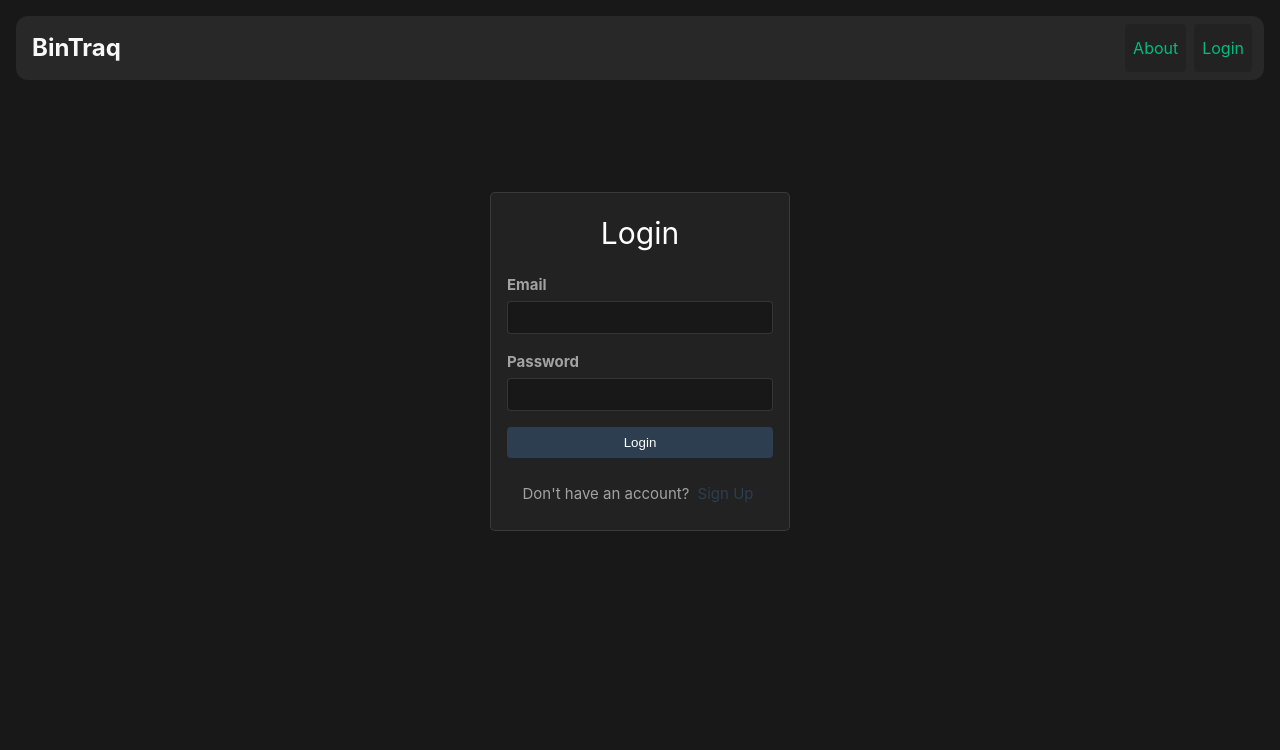
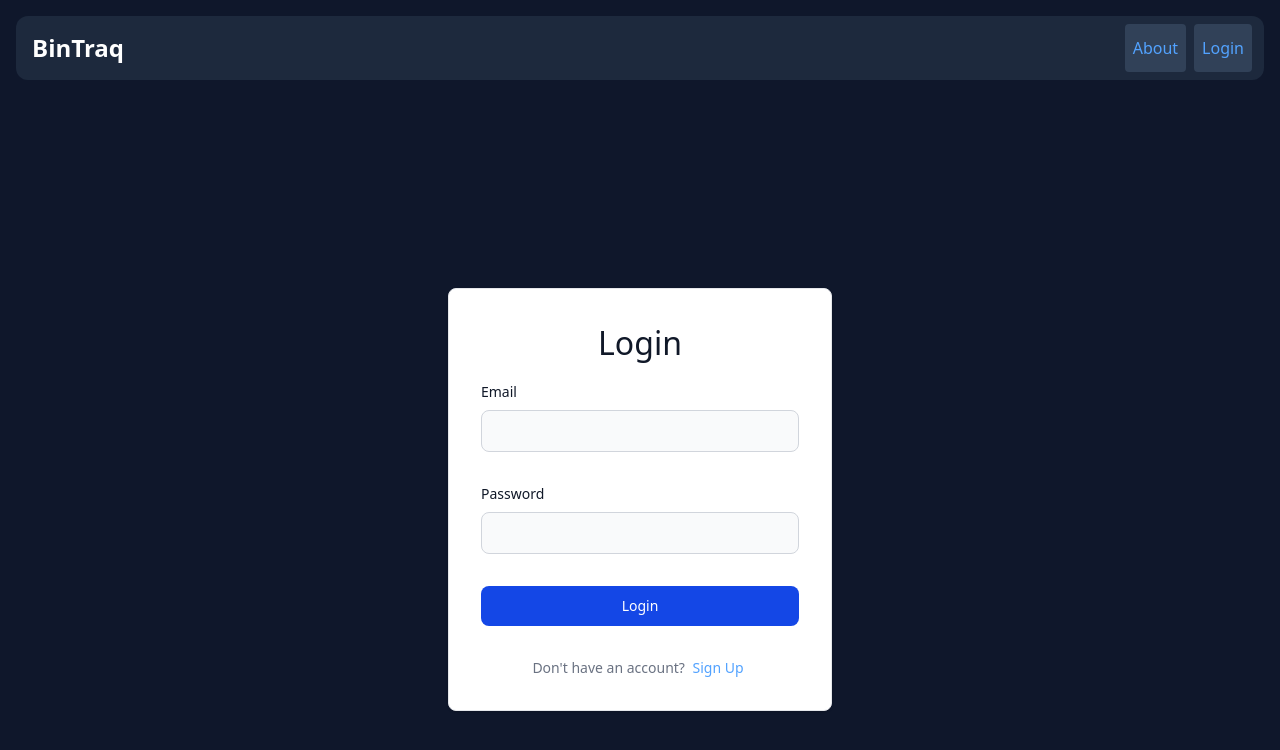
Before and after one commit to kwila-cloud/bintraq, a Vue app in the folder app/: page /login in a window 1280 px wide. Shown: the top 750 px of the page. Built offline with nearby package versions, Linux system fonts and the light colour scheme; no server answers.

Commit message:
feat: improve styling (#9)
* feat: add tailwind

* feat: start on AddBinDialog

* feat: improve styling

* refactor: Update login page to use Tailwind CSS

* clean up

```diff
--- a/app/package.json
+++ b/app/package.json
@@ -15,11 +15,14 @@
     "format": "prettier --write src/"
   },
   "dependencies": {
+    "@iconify/vue": "^5.0.0",
     "@supabase/supabase-js": "^2.49.4",
+    "reka-ui": "^2.2.0",
     "vue": "^3.5.13",
     "vue-router": "^4.5.0"
   },
   "devDependencies": {
+    "@tailwindcss/vite": "^4.1.5",
     "@tsconfig/node22": "^22.0.1",
     "@types/node": "^22.14.0",
     "@vitejs/plugin-vue": "^5.2.3",
@@ -34,6 +37,7 @@
     "npm-run-all2": "^7.0.2",
     "oxlint": "^0.16.0",
     "prettier": "3.5.3",
+    "tailwindcss": "^4.1.5",
     "typescript": "~5.8.0",
     "vite": "^6.3.4",
     "vite-plugin-vue-devtools": "^7.7.2",
--- a/app/src/assets/base.css
+++ /dev/null
@@ -1,76 +0,0 @@
-/* color palette from <https://github.com/vuejs/theme> */
-:root {
-  --vt-c-white: #ffffff;
-  --vt-c-white-soft: #f8f8f8;
-  --vt-c-white-mute: #f2f2f2;
-
-  --vt-c-black: #181818;
-  --vt-c-black-soft: #222222;
-  --vt-c-black-mute: #282828;
-
-  --vt-c-indigo: #2c3e50;
-  --vt-c-indigo-bright: #3c4e60;
-
-  --vt-c-divider-light-1: rgba(60, 60, 60, 0.29);
-  --vt-c-divider-light-2: rgba(60, 60, 60, 0.12);
-  --vt-c-divider-dark-1: rgba(84, 84, 84, 0.65);
-  --vt-c-divider-dark-2: rgba(84, 84, 84, 0.48);
-
-  --vt-c-text-light-1: var(--vt-c-indigo);
-  --vt-c-text-light-2: rgba(60, 60, 60, 0.66);
-  --vt-c-text-dark-1: var(--vt-c-white);
-  --vt-c-text-dark-2: rgba(235, 235, 235, 0.64);
-}
-
-/* semantic color variables for this project */
-:root {
-  --color-background: var(--vt-c-black);
-  --color-background-soft: var(--vt-c-black-soft);
-  --color-background-mute: var(--vt-c-black-mute);
-
-  --color-border: var(--vt-c-divider-dark-2);
-  --color-border-hover: var(--vt-c-divider-dark-1);
-
-  --color-heading: var(--vt-c-text-dark-1);
-  --color-text: var(--vt-c-text-dark-2);
-  --color-error: #ff0000;
-
-  --color-primary: var(--vt-c-indigo);
-  --color-on-primary: var(--vt-c-white);
-  --color-primary-emphasis: var(--vt-c-indigo-bright);
-}
-
-*,
-*::before,
-*::after {
-  box-sizing: border-box;
-  margin: 0;
-  font-weight: normal;
-}
-
-body {
-  min-height: 100vh;
-  color: var(--color-text);
-  background: var(--color-background);
-  transition:
-    color 0.5s,
-    background-color 0.5s;
-  line-height: 1.6;
-  font-family:
-    Inter,
-    -apple-system,
-    BlinkMacSystemFont,
-    'Segoe UI',
-    Roboto,
-    Oxygen,
-    Ubuntu,
-    Cantarell,
-    'Fira Sans',
-    'Droid Sans',
-    'Helvetica Neue',
-    sans-serif;
-  font-size: 15px;
-  text-rendering: optimizeLegibility;
-  -webkit-font-smoothing: antialiased;
-  -moz-osx-font-smoothing: grayscale;
-}
--- a/app/src/assets/main.css
+++ b/app/src/assets/main.css
@@ -1,11 +1,24 @@
-@import './base.css';
+@import 'tailwindcss';
+
+body {
+  color: var(--color-white);
+  background: var(--color-slate-900);
+}
+
+h1 {
+  font-size: 2rem;
+}
+
+button {
+  cursor: pointer;
+}
 
 nav {
   display: flex;
   flex-direction: row;
   align-items: center;
   gap: 8px;
-  background: var(--vt-c-black-mute);
+  background: var(--color-slate-800);
   padding: 8px 12px;
   border-radius: 12px;
 
@@ -13,14 +26,14 @@ nav {
     margin-inline-end: auto;
     font-weight: bold;
     font-size: 1.5rem;
-    color: var(--vt-c-white-soft);
+    color: var(--color-white);
   }
 
   :not(:first-child) {
     font-size: 1rem;
     line-height: 2;
     padding: 8px;
-    background: var(--vt-c-black-soft);
+    background: var(--color-slate-700);
     border-radius: 4px;
   }
 }
@@ -35,7 +48,7 @@ nav {
 a, .button-as-a {
   border: none;
   text-decoration: none;
-  color: hsla(160, 100%, 37%, 1);
+  color: var(--color-blue-400);
   transition: 0.4s;
   padding: 4px;
   cursor: pointer;
--- /dev/null
+++ b/app/src/components/AddBinDialog.vue
@@ -0,0 +1,45 @@
+<script setup lang="ts">
+import { Icon } from "@iconify/vue";
+import {
+  DialogClose,
+  DialogContent,
+  DialogDescription,
+  DialogOverlay,
+  DialogPortal,
+  DialogRoot,
+  DialogTitle,
+  DialogTrigger,
+} from "reka-ui";
+</script>
+
+<template>
+  <DialogRoot>
+    <DialogTrigger
+      class="bg-blue-500 text-white flex px-2 py-1 rounded-md items-center gap-1"
+    >
+      <Icon icon="hugeicons:add-01" />
+      <span>Add</span>
+    </DialogTrigger>
+    <DialogPortal>
+      <DialogOverlay
+        class="bg-blackA9 data-[state=open]:animate-overlayShow fixed inset-0 z-30"
+      />
+      <DialogContent
+        class="fixed top-[50%] left-[50%] translate-x-[-50%] translate-y-[-50%] rounded-lg bg-slate-800 p-6 focus:outline-none z-[100] w-80"
+      >
+        <DialogTitle class="text-lg font-semibold">Add Bin</DialogTitle>
+        <DialogDescription class="mt-3 mb-5 text-sm leading-normal">
+          TODO: add bin settings here
+        </DialogDescription>
+        <div class="mt-6 flex justify-end">
+          <DialogClose as-child>
+            <button>Save</button>
+          </DialogClose>
+        </div>
+        <DialogClose class="absolute top-2 right-2 p-2" aria-label="Close">
+          <Icon icon="hugeicons:cancel-01" />
+        </DialogClose>
+      </DialogContent>
+    </DialogPortal>
+  </DialogRoot>
+</template>
--- a/app/src/views/BinsView.vue
+++ b/app/src/views/BinsView.vue
@@ -1,30 +1,35 @@
 <script setup lang="ts">
-import { supabase } from '@/lib/supabaseClient'
-import { ref, onMounted } from 'vue'
-import { useRouter } from 'vue-router'
+import { supabase } from "@/lib/supabaseClient";
+import { ref, onMounted } from "vue";
+import { useRouter } from "vue-router";
+import AddBinDialog from "@/components/AddBinDialog.vue";
 
 type Bin = {
-  uuid: string
-  id: string
-  picker: string
-}
+  uuid: string;
+  id: string;
+  picker: string;
+};
 
-const bins = ref<Bin[]>([])
+const bins = ref<Bin[]>([]);
 
 async function getBins() {
-  const { data } = await supabase.from('bin').select().order('date')
-  bins.value = data as Bin[]
+  const { data } = await supabase.from("bin").select().order("date");
+  bins.value = data as Bin[];
 }
 
 onMounted(() => {
-  getBins()
-})
+  getBins();
+});
 </script>
 
 <template>
-  <h1>Bins</h1>
+  <div class="flex flex-row gap-4 items-center">
+    <h1>Bins</h1>
+    <AddBinDialog />
+  </div>
   <ul>
-    <li v-for="bin in bins" :key="bin.uuid">{{ bin.id }} (picked by {{ bin.picker }})</li>
+    <li v-for="bin in bins" :key="bin.uuid">
+      {{ bin.id }} (picked by {{ bin.picker }})
+    </li>
   </ul>
-  <p style="padding-top: 16px">Authentication guard is now active.</p>
 </template>
--- a/app/src/views/LoginPage.vue
+++ b/app/src/views/LoginPage.vue
@@ -1,27 +1,27 @@
 <script setup lang="ts">
-import { ref } from 'vue'
-import { supabase } from '@/lib/supabaseClient'
-import { useRouter } from 'vue-router'
+import { ref } from "vue";
+import { supabase } from "@/lib/supabaseClient";
+import { useRouter } from "vue-router";
 
-const email = ref('')
-const password = ref('')
-const error = ref('')
-const isLogin = ref(true) // Toggle between login and signup
-const router = useRouter()
+const email = ref("");
+const password = ref("");
+const error = ref("");
+const isLogin = ref(true); // Toggle between login and signup
+const router = useRouter();
 
 async function signIn() {
   try {
     const { error: authError } = await supabase.auth.signInWithPassword({
       email: email.value,
       password: password.value,
-    })
+    });
     if (authError) {
-      error.value = authError.message
+      error.value = authError.message;
     } else {
-      router.push('/')
+      router.push("/");
     }
   } catch (e: any) {
-    error.value = e.message
+    error.value = e.message;
   }
 }
 
@@ -30,120 +30,96 @@ async function signUp() {
     const { error: authError } = await supabase.auth.signUp({
       email: email.value,
       password: password.value,
-    })
+    });
     if (authError) {
-      error.value = authError.message
+      error.value = authError.message;
     } else {
       // Optionally, redirect or show a success message
-      router.push('/')
+      router.push("/");
     }
   } catch (e: any) {
-    error.value = e.message
+    error.value = e.message;
   }
 }
 
 function toggleForm() {
-  isLogin.value = !isLogin.value
-  error.value = '' // Clear any previous errors
+  isLogin.value = !isLogin.value;
+  error.value = ""; // Clear any previous errors
 }
 </script>
 
 <template>
-  <div class="login-container">
-    <h1>{{ isLogin ? 'Login' : 'Sign Up' }}</h1>
-    <div v-if="error" class="error-message">{{ error }}</div>
-    <form @submit.prevent="isLogin ? signIn() : signUp()" class="login-form">
-      <div class="form-group">
-        <label for="email">Email</label>
-        <input type="email" id="email" v-model="email" required class="form-control" />
+  <div class="flex justify-center mt-48">
+    <div
+      class="w-full max-w-sm p-4 bg-white border border-gray-200 rounded-lg shadow sm:p-6 md:p-8 dark:bg-gray-800 dark:border-gray-700"
+    >
+      <h1
+        class="text-xl font-medium text-gray-900 dark:text-white text-center mb-4"
+      >
+        {{ isLogin ? "Login" : "Sign Up" }}
+      </h1>
+      <div
+        v-if="error"
+        class="bg-red-100 border border-red-400 text-red-700 px-4 py-3 rounded relative mb-4"
+        role="alert"
+      >
+        <strong class="font-bold">Error!</strong>
+        <span class="block sm:inline">{{ error }}</span>
       </div>
-      <div class="form-group">
-        <label for="password">Password</label>
-        <input type="password" id="password" v-model="password" required class="form-control" />
-      </div>
-      <button type="submit" class="btn-primary">{{ isLogin ? 'Login' : 'Sign Up' }}</button>
-    </form>
-    <p class="toggle-form">
-      {{ isLogin ? "Don't have an account?" : 'Already have an account?' }}
-      <a href="#" @click.prevent="toggleForm">{{ isLogin ? 'Sign Up' : 'Login' }}</a>
-    </p>
+      <form
+        @submit.prevent="isLogin ? signIn() : signUp()"
+        class="space-y-4 flex flex-col gap-4"
+      >
+        <div>
+          <label
+            for="email"
+            class="block mb-2 text-sm font-medium text-gray-900 dark:text-white"
+            >Email</label
+          >
+          <input
+            type="email"
+            id="email"
+            v-model="email"
+            class="bg-gray-50 border border-gray-300 text-gray-900 text-sm rounded-lg focus:ring-blue-500 focus:border-blue-500 block w-full p-2.5 dark:bg-gray-700 dark:border-gray-600 dark:placeholder-gray-400 dark:text-white dark:focus:ring-blue-500 dark:focus:border-blue-500"
+            required
+          />
+        </div>
+        <div>
+          <label
+            for="password"
+            class="block mb-2 text-sm font-medium text-gray-900 dark:text-white"
+            >Password</label
+          >
+          <input
+            type="password"
+            id="password"
+            v-model="password"
+            class="bg-gray-50 border border-gray-300 text-gray-900 text-sm rounded-lg focus:ring-blue-500 focus:border-blue-500 block w-full p-2.5 dark:bg-gray-700 dark:border-gray-600 dark:placeholder-gray-400 dark:text-white dark:focus:ring-blue-500 dark:focus:border-blue-500"
+            required
+          />
+        </div>
+        <button
+          type="submit"
+          class="w-full text-white bg-blue-700 hover:bg-blue-800 focus:ring-4 focus:outline-none focus:ring-blue-300 font-medium rounded-lg text-sm px-5 py-2.5 text-center dark:bg-blue-600 dark:hover:bg-blue-700 dark:focus:ring-blue-800"
+        >
+          {{ isLogin ? "Login" : "Sign Up" }}
+        </button>
+        <div
+          class="text-sm font-light text-gray-500 dark:text-gray-400 text-center"
+        >
+          {{ isLogin ? "Don't have an account?" : "Already have an account?" }}
+          <a
+            href="#"
+            @click.prevent="toggleForm"
+            class="font-medium text-blue-600 hover:underline dark:text-blue-500"
+            >{{ isLogin ? "Sign Up" : "Login" }}</a
+          >
+        </div>
+      </form>
+    </div>
   </div>
 </template>
 
 <style scoped>
-.login-container {
-  width: 300px;
-  margin: 96px auto;
-  padding: 16px;
-  border: 1px solid var(--color-border);
-  border-radius: 5px;
-  background-color: var(--color-background-soft);
-}
-
-h1 {
-  text-align: center;
-  margin-bottom: 16px;
-  color: var(--color-heading);
-}
-
-.error-message {
-  color: var(--color-error);
-  margin-bottom: 8px;
-  text-align: center;
-}
-
-.login-form {
-  display: flex;
-  flex-direction: column;
-}
-
-.form-group {
-  margin-bottom: 16px;
-}
-
-label {
-  display: block;
-  margin-bottom: 4px;
-  font-weight: bold;
-  color: var(--color-text);
-}
-
-.form-control {
-  width: 100%;
-  padding: 8px;
-  border: 1px solid var(--color-border);
-  border-radius: 4px;
-  box-sizing: border-box;
-  color: var(--color-text);
-  background-color: var(--color-background);
-}
-
-.btn-primary {
-  background-color: var(--color-primary);
-  color: var(--color-on-primary);
-  padding: 8px 12px;
-  border: none;
-  border-radius: 4px;
-  cursor: pointer;
-  transition: background-color 0.3s;
-}
-
-.btn-primary:hover {
-  background-color: var(--color-primary-emphasis);
-}
-
-.toggle-form {
-  text-align: center;
-  margin-top: 16px;
-  color: var(--color-text);
-}
-
-.toggle-form a {
-  color: var(--color-primary);
-  text-decoration: none;
-}
-
-.toggle-form a:hover {
-  text-decoration: underline;
-}
+/* Empty, as Tailwind CSS is used */
 </style>
--- a/app/vite.config.ts
+++ b/app/vite.config.ts
@@ -4,6 +4,7 @@ import { defineConfig } from 'vite'
 import vue from '@vitejs/plugin-vue'
 import vueJsx from '@vitejs/plugin-vue-jsx'
 import vueDevTools from 'vite-plugin-vue-devtools'
+import tailwindcss from '@tailwindcss/vite'
 
 // https://vite.dev/config/
 export default defineConfig({
@@ -11,6 +12,8 @@ export default defineConfig({
     vue(),
     vueJsx(),
     vueDevTools(),
+    tailwindcss(),
+
   ],
   resolve: {
     alias: {
```
Also changed, not shown: 1 other file (tests, documents, lock files or other folders).
